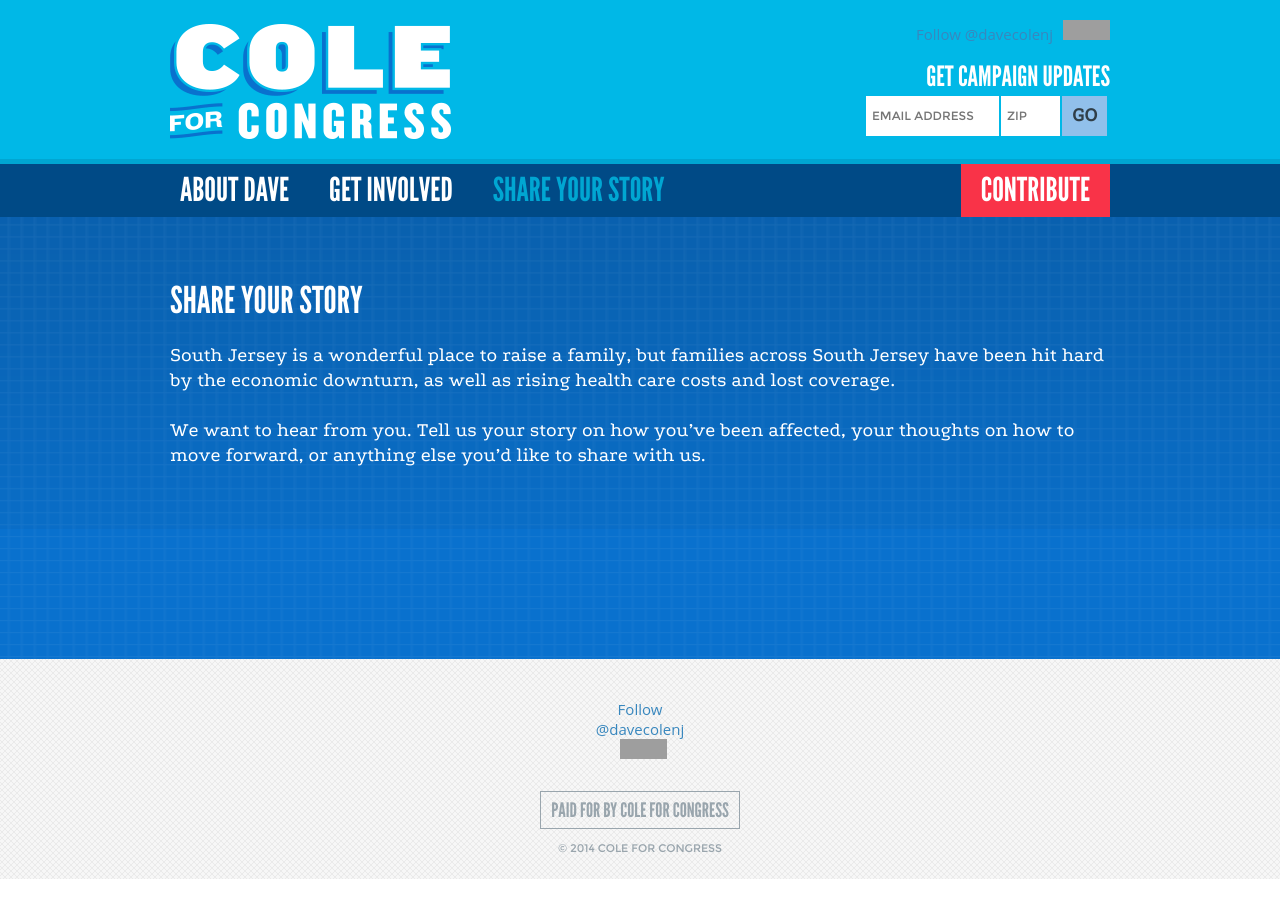
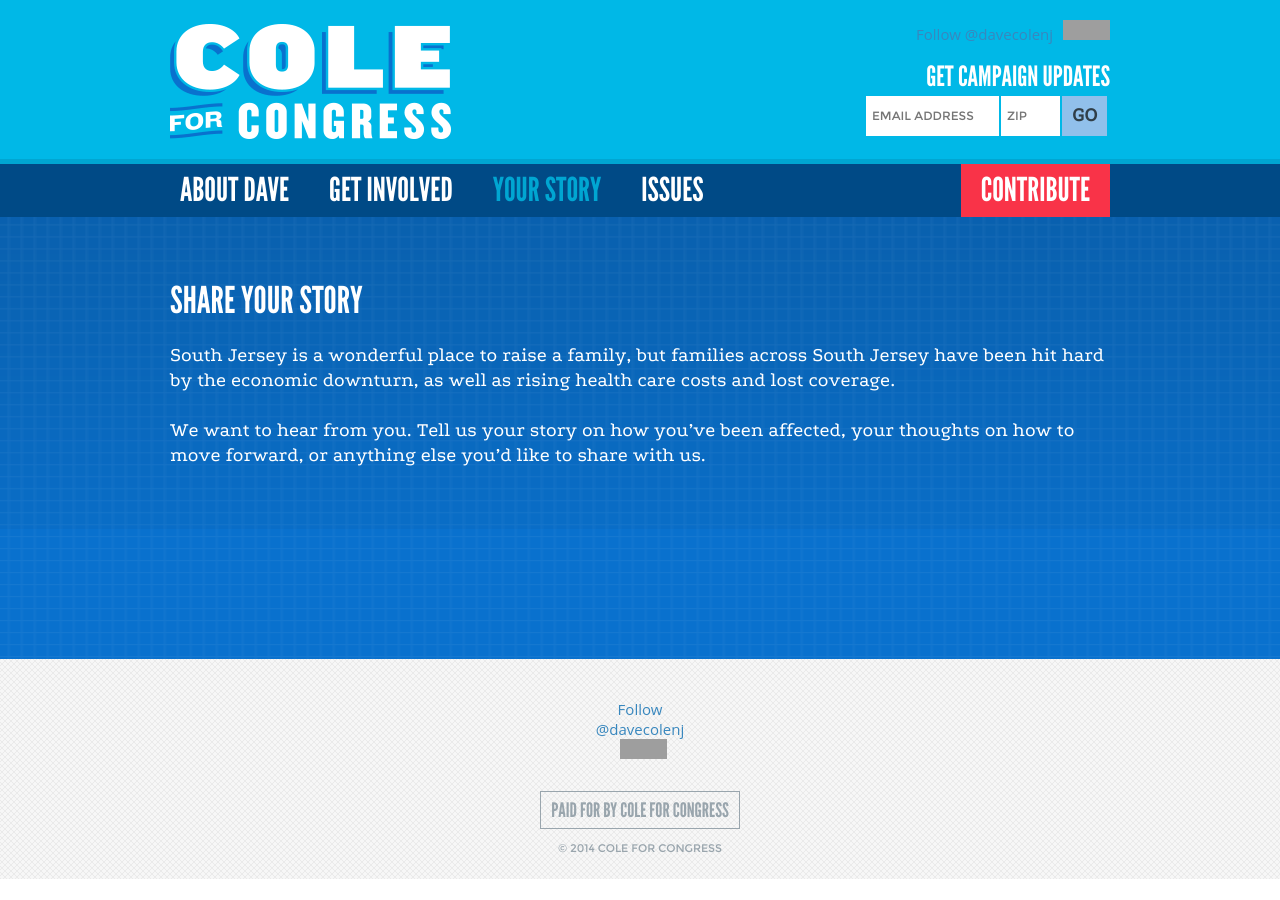
Before and after one commit to gravnetic/coleforcongress.github.io, a Jekyll site: the page built from _posts/2014-01-03-your-story.md, in a window 1280 px wide. Built offline with Jekyll 4.4.1, drawn with Linux system fonts in a browser that asks for light colours; Markdown is read by kramdown in place of the engine named in the settings; comment, search, counter and statistics services are not loaded; grey boxes are pictures that could not be loaded.

Commit message:
Add Issues menu item

```diff
--- a/_layouts/feature.html
+++ b/_layouts/feature.html
@@ -18,9 +18,7 @@ layout: default
 <div id="container"><div class="bg">
   <div id="menu"><div class="grid"><div class="col8 pad1x mobile-cols">
     <a class="item donate show-tablet hide-phone" href="/contribute">Contribute</a>
-    {% for post in site.categories.landing reversed %}
-    <a class="item {%if forloop.index > 2%}hide-mobile{% endif ®%}" href="{{post.url}}">{{post.title}}</a>
-    {% endfor %}
+    {% for post in site.categories.landing reversed %}<a class="item {%if forloop.index > 2%}hide-mobile{% endif ®%}" href="{{post.url}}">{{post.title}}</a>{% endfor %}<a class="item" href="/issues/">Issues</a>
   </div></div></div>
   <div class="grid clearfix">
     <div class="col7 content prose dark pad1x">
--- a/_layouts/page.html
+++ b/_layouts/page.html
@@ -15,7 +15,7 @@ layout: default
 </div>
 <div id="container"><div class="bg">
   <div id="menu"><div class="grid"><div class="col12">
-    {% for post in site.categories.landing reversed %}<a class="item {%if page.id == post.id %}active{% endif %} {%if forloop.index != 1%}hide-mobile{% endif %}" href="{{post.url}}">{{post.title}}</a>{% endfor %}<a class="item donate" href="/contribute">Contribute</a>
+    {% for post in site.categories.landing reversed %}<a class="item {%if page.id == post.id %}active{% endif %} {%if forloop.index != 1%}hide-mobile{% endif %}" href="{{post.url}}">{{post.title}}</a>{% endfor %}<a class="item" href="/issues/">Issues</a><a class="item donate" href="/contribute">Contribute</a>
   </div></div></div>
   <div class="grid clearfix">
     <div class="{% if page.sidebar %}col7 {% endif %}content prose pad1x">
--- a/css/style.css
+++ b/css/style.css
@@ -700,7 +700,14 @@ body.thanks #message .thanks {
     margin-left: 20px;
   }
 }
-
+@media only screen and (max-width:940px) {
+  .item {
+    font-size: 28px;
+    }
+  #sidebar {
+    top: -5px;
+    }
+}
 @media only screen and (max-width:830px) {
   #menu .item {
     font-size: 25px;
```
Also changed, not shown: _posts/2014-01-03-your-story.md (renamed from _posts/2014-01-03-share-your-story.md).
